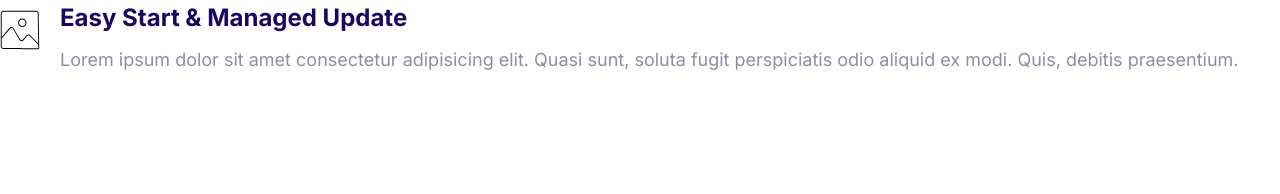
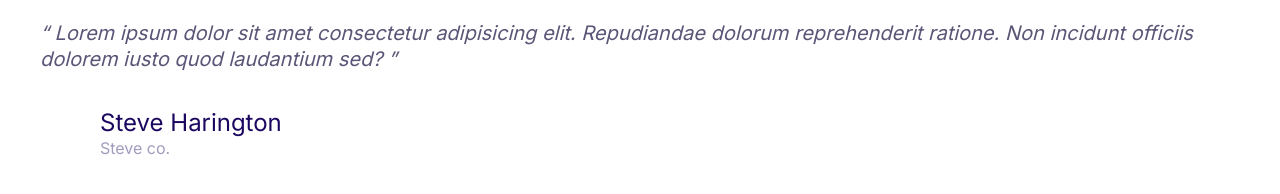
Before and after one commit to r-loane/my-moshify, a plain HTML site: page index.html in a window 1280 px wide. Drawn offline with Linux system fonts and the light colour scheme.

Commit message:
Define quote.

```diff
--- a/CSS/styles.css
+++ b/CSS/styles.css
@@ -6,6 +6,7 @@
   --color-body: #918ca4;
   --color-border: #ccc;
   --border-radius: 30px;
+  --color-body-darker: #5c5577;
 }
 
 *,
@@ -385,3 +386,57 @@ a {
 .media__image {
   margin-top: 1rem;
 }
+
+/* Quote */
+
+.quote {
+  font-size: 3rem;
+  font-style: italic;
+  color: var(--color-body-darker);
+  line-height: 1.3;
+}
+
+.quote__text::before {
+  content: open-quote;
+}
+
+.quote__text::after {
+  content: close-quote;
+}
+
+.quote .media {
+  margin-top: 3.5rem;
+}
+
+.quote__author {
+  font-weight: 500;
+  font-size: 3rem;
+  font-style: normal;
+  margin-bottom: 0;
+}
+
+.quote__company {
+  color: var(--color-headings);
+  font-size: 2rem;
+  opacity: 40%;
+  font-style: normal;
+}
+
+.quote__line {
+  position: relative;
+  bottom: 11.5px;
+}
+
+@media screen and (min-width: 1024px) {
+  .quote {
+    font-size: 2rem;
+  }
+
+  .quote__author {
+    font-size: 2.4rem;
+  }
+
+  .quote__company {
+    font-size: 1.6rem;
+  }
+}
--- a/index.html
+++ b/index.html
@@ -15,20 +15,25 @@
     <title>Document</title>
   </head>
   <body>
-      <div class="media">
-        <div class="media__image">
-            <svg class="icon icon--primary">
-              <use xlink:href="images/sprite.svg#snap"></use>
+    <blockquote class="quote">
+      <p class="quote__text">
+        Lorem ipsum dolor sit amet consectetur adipisicing elit. Repudiandae
+        dolorum reprehenderit ratione. Non incidunt officiis dolorem iusto quod
+        laudantium sed?
+      </p>
+      <footer>
+        <div class="media">
+          <div class="media__image">
+            <svg class="icon icon--primary quote__line">
+              <use xlink:href="images/sprite.svg#line"></use>
             </svg>
+          </div>
+          <div class="media__body">
+            <h3 class="media__title quote__author">Steve Harington</h3>
+            <p class="quote__company">Steve co.</p>
+          </div>
         </div>
-        <div class="media__body">
-          <h3 class="media__title">Easy Start & Managed Update</h3>
-          <p>Lorem ipsum dolor sit amet consectetur adipisicing elit.
-            Quasi sunt, soluta fugit perspiciatis odio aliquid ex modi.
-            Quis, debitis praesentium.
-          </p>
-        </div>
-      </div>
-    </div>
+      </footer>
+    </blockquote>
   </body>
 </html>
```
Also changed, not shown: Components/quotes.html (added, +20 -0 lines).
